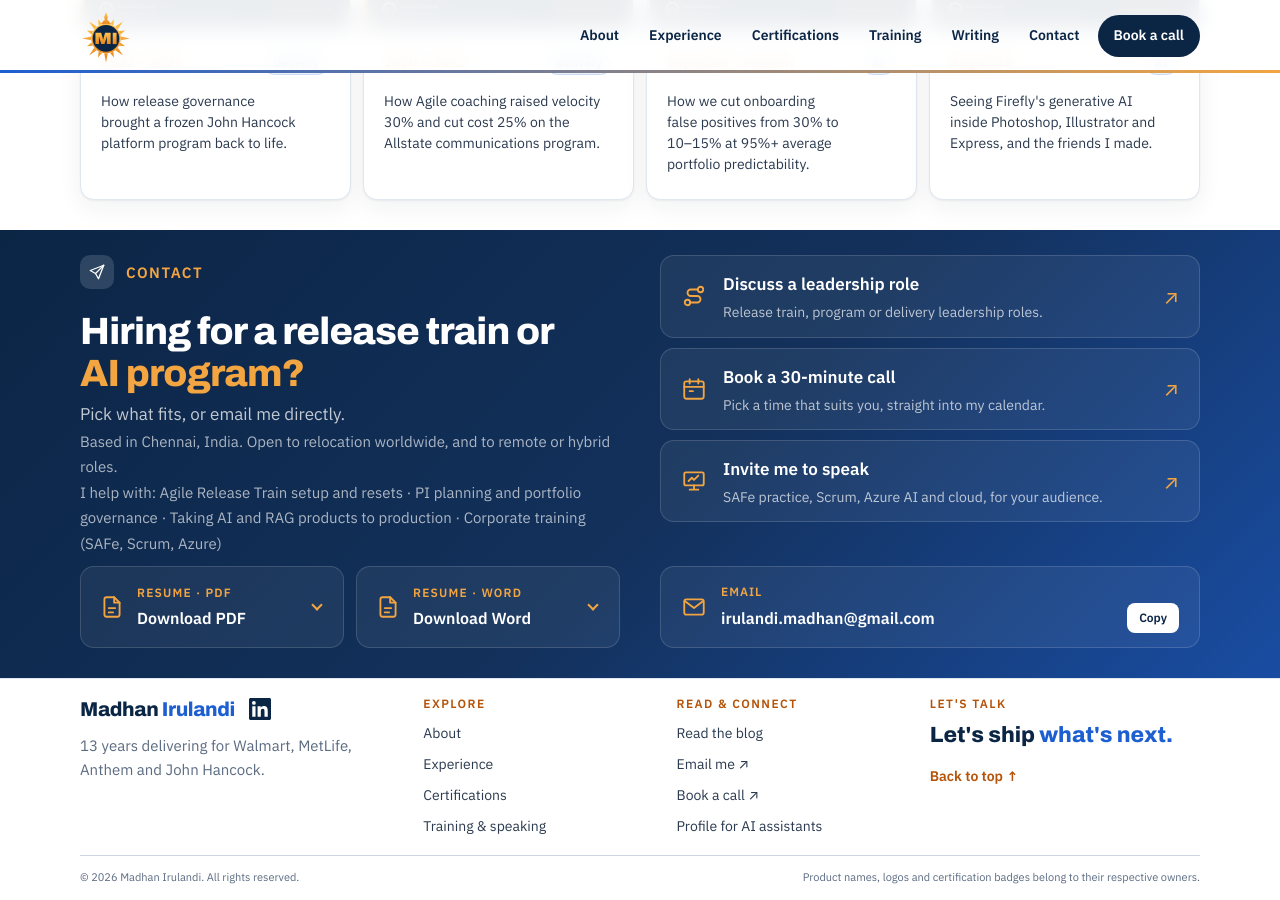
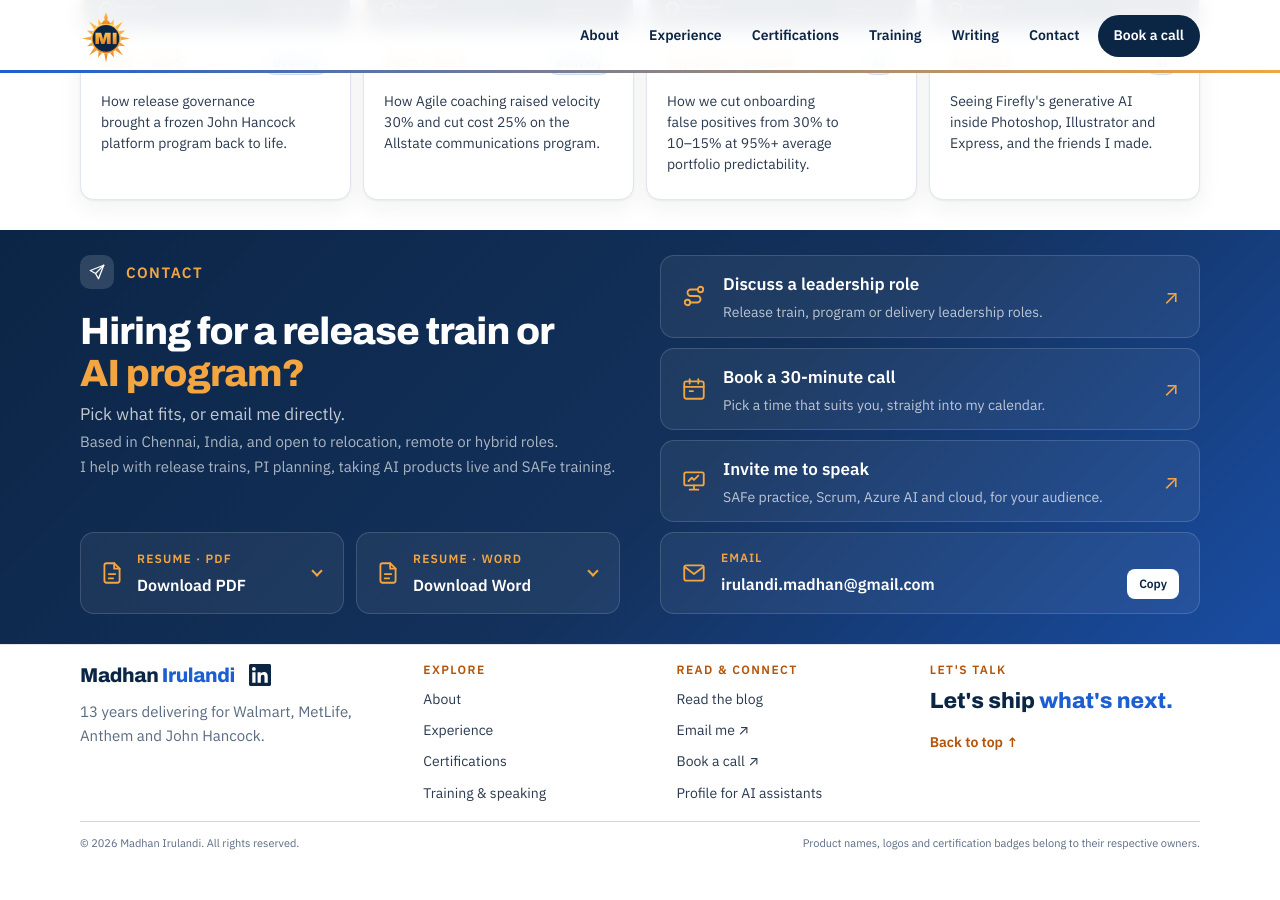
Before and after one commit to Madhan-I/Madhan-I.github.io, a Jekyll site: the page built from index.html, in a window 1280 px wide and 900 px high, scrolled down 5501 px. Built offline with Jekyll 4.4.1, drawn with Linux system fonts in a browser that asks for light colours; after the commit the page ends 6367 px from its top, so only the background shows below that.

Commit message:
Contact: shorter note so the right-hand cards sit evenly above the email card
Co-Authored-By: Claude Opus 5.5 <noreply@anthropic.com>
Claude-Session: https://claude.ai/code/session_01MFRrTt7LBDdX57m85KHNGp

```diff
--- a/_data/profile.yml
+++ b/_data/profile.yml
@@ -661,8 +661,8 @@ contact_highlight: AI program?
 contact_intro: Pick what fits, or email me directly.
 # Each line below is shown on its own line.
 contact_note:
-  - "Based in Chennai, India. Open to relocation worldwide, and to remote or hybrid roles."
-  - "I help with: Agile Release Train setup and resets · PI planning and portfolio governance · Taking AI and RAG products to production · Corporate training (SAFe, Scrum, Azure)"
+  - "Based in Chennai, India, and open to relocation, remote or hybrid roles."
+  - "I help with release trains, PI planning, taking AI products live and SAFe training."
 # Client feedback (no names, no client name; exact words from the client's email)
 feedback_highlight: "Overall, your professionalism, organizational skills, and commitment to agile excellence make a real difference to our delivery and team confidence."
 feedback_title: In my client's words
```
